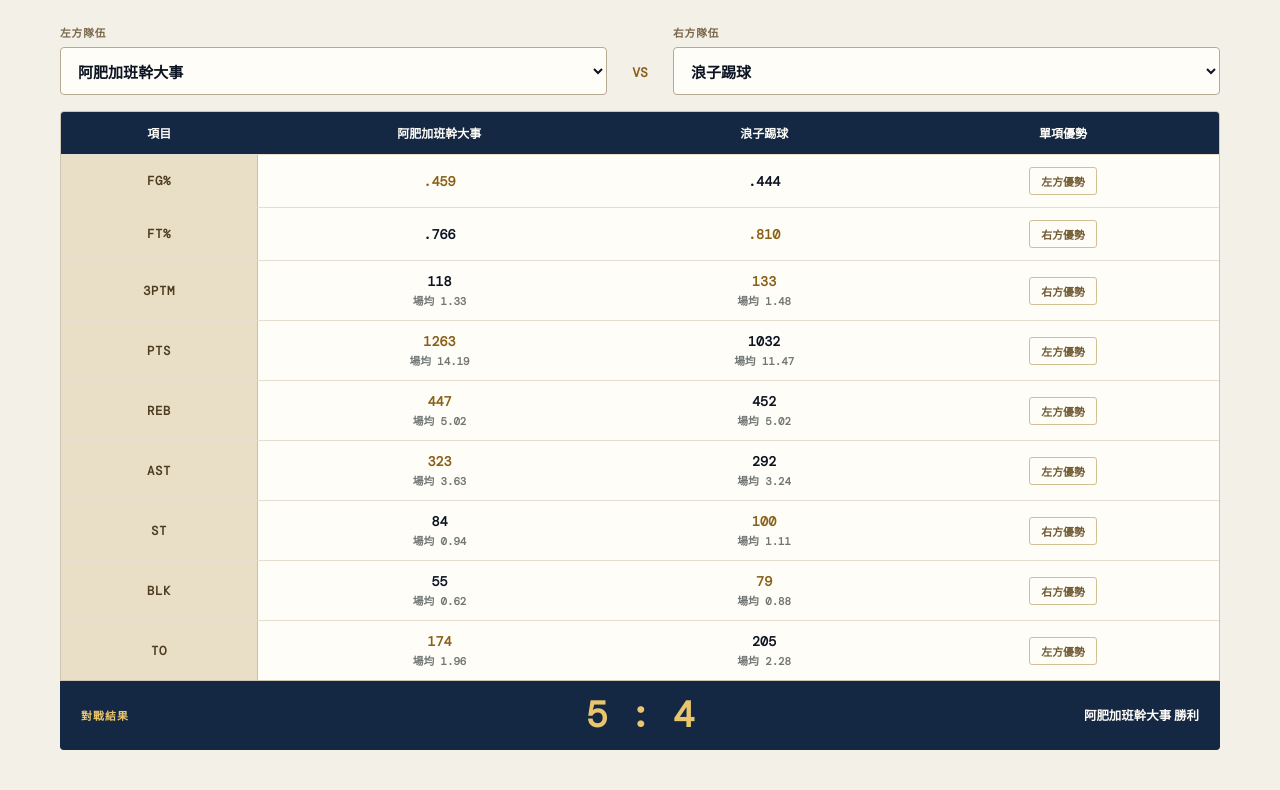
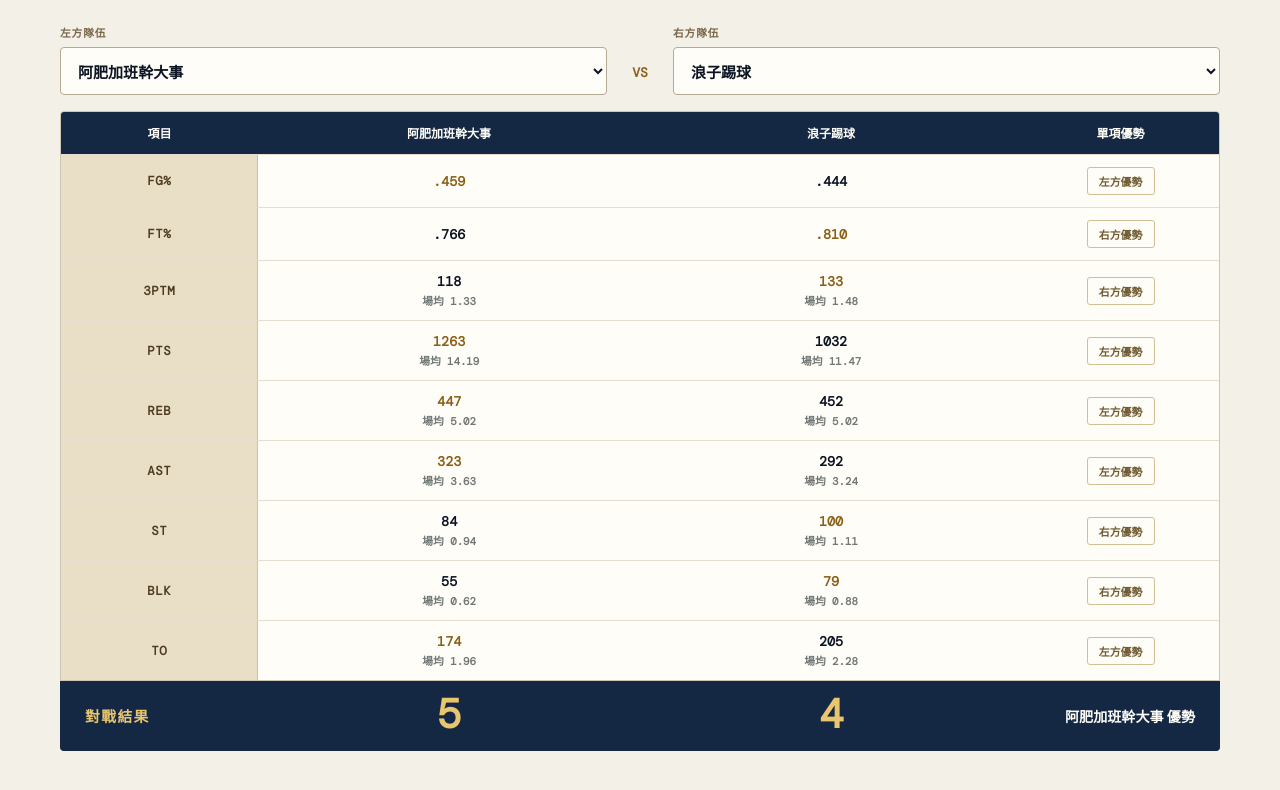
Before and after one commit to Vince-Chen-hao/chanchao-gentleman-club, a Nuxt app: page /analysis in a window 1280 px wide. Shown: the part 3110-3900 px from the top of the page. Built offline with nearby package versions, Linux system fonts and the light colour scheme.

Commit message:
Align matchup score columns

```diff
--- a/pages/analysis.vue
+++ b/pages/analysis.vue
@@ -124,8 +124,8 @@ const matchupSummary = computed(() => {
           <b>VS</b>
           <label><span>右方隊伍</span><select v-model="rightTeam"><option v-for="team in combined" :key="`right-${team.team}`" :value="team.team">{{ team.team }}</option></select></label>
         </div>
-        <div class="matchup-table-wrap"><table class="matchup-table"><thead><tr><th>項目</th><th>{{ leftTeam }}</th><th>{{ rightTeam }}</th><th>單項優勢</th></tr></thead><tbody><tr v-for="row in comparisonRows" :key="row.category"><th class="matchup-category">{{ row.category }}</th><td :class="{ winner: row.winner === 'left' }">{{ row.left }}<small v-if="row.leftAverage">場均 {{ row.leftAverage }}</small></td><td :class="{ winner: row.winner === 'right' }">{{ row.right }}<small v-if="row.rightAverage">場均 {{ row.rightAverage }}</small></td><td><span :class="['matchup-result', row.winner]">{{ row.note }}</span></td></tr></tbody></table></div>
-        <div class="matchup-final" :class="{ draw: matchupSummary.winner === '平手' }"><span>對戰結果</span><strong>{{ matchupSummary.leftWins }} : {{ matchupSummary.rightWins }}</strong><em v-if="matchupSummary.winner === '平手'">九項平手</em><em v-else>{{ matchupSummary.winner }} 勝利<span v-if="matchupSummary.ties"> · {{ matchupSummary.ties }} 項平手</span></em></div>
+        <div class="matchup-table-wrap"><table class="matchup-table"><colgroup><col class="category-col"><col class="score-col"><col class="score-col"><col class="result-col"></colgroup><thead><tr><th>項目</th><th>{{ leftTeam }}</th><th>{{ rightTeam }}</th><th>單項優勢</th></tr></thead><tbody><tr v-for="row in comparisonRows" :key="row.category"><th class="matchup-category">{{ row.category }}</th><td :class="{ winner: row.winner === 'left' }">{{ row.left }}<small v-if="row.leftAverage">場均 {{ row.leftAverage }}</small></td><td :class="{ winner: row.winner === 'right' }">{{ row.right }}<small v-if="row.rightAverage">場均 {{ row.rightAverage }}</small></td><td><span :class="['matchup-result', row.winner]">{{ row.note }}</span></td></tr></tbody></table></div>
+        <div class="matchup-final" :class="{ draw: matchupSummary.winner === '平手' }"><span>對戰結果</span><strong>{{ matchupSummary.leftWins }}</strong><strong>{{ matchupSummary.rightWins }}</strong><em v-if="matchupSummary.winner === '平手'">平手</em><em v-else>{{ matchupSummary.winner }} 優勢<span v-if="matchupSummary.ties"> · {{ matchupSummary.ties }} 項平手</span></em></div>
       </section>
     </section>
   </main>
@@ -152,4 +152,12 @@ const matchupSummary = computed(() => {
 .matchup-final{grid-template-columns:1fr 1fr 1fr}
 .matchup-final>strong{text-align:center}
 .matchup-final>em{text-align:right}
+.matchup-table col.category-col{width:17%}
+.matchup-table col.score-col{width:33%}
+.matchup-table col.result-col{width:17%}
+.matchup-final{grid-template-columns:17% 33% 33% 17%;gap:0;padding:14px 0}
+.matchup-final>span{padding-left:24px;font-size:.92rem}
+.matchup-final>strong{font-size:2.55rem;line-height:1;text-align:center}
+.matchup-final>em{padding-right:24px;font-size:.88rem}
+@media(max-width:760px){.matchup-final{grid-template-columns:17% 33% 33% 17%;padding:13px 0}.matchup-final>span{padding-left:10px;font-size:.68rem}.matchup-final>strong{font-size:1.8rem}.matchup-final>em{padding-right:10px;font-size:.66rem;white-space:normal}}
 </style>
```
